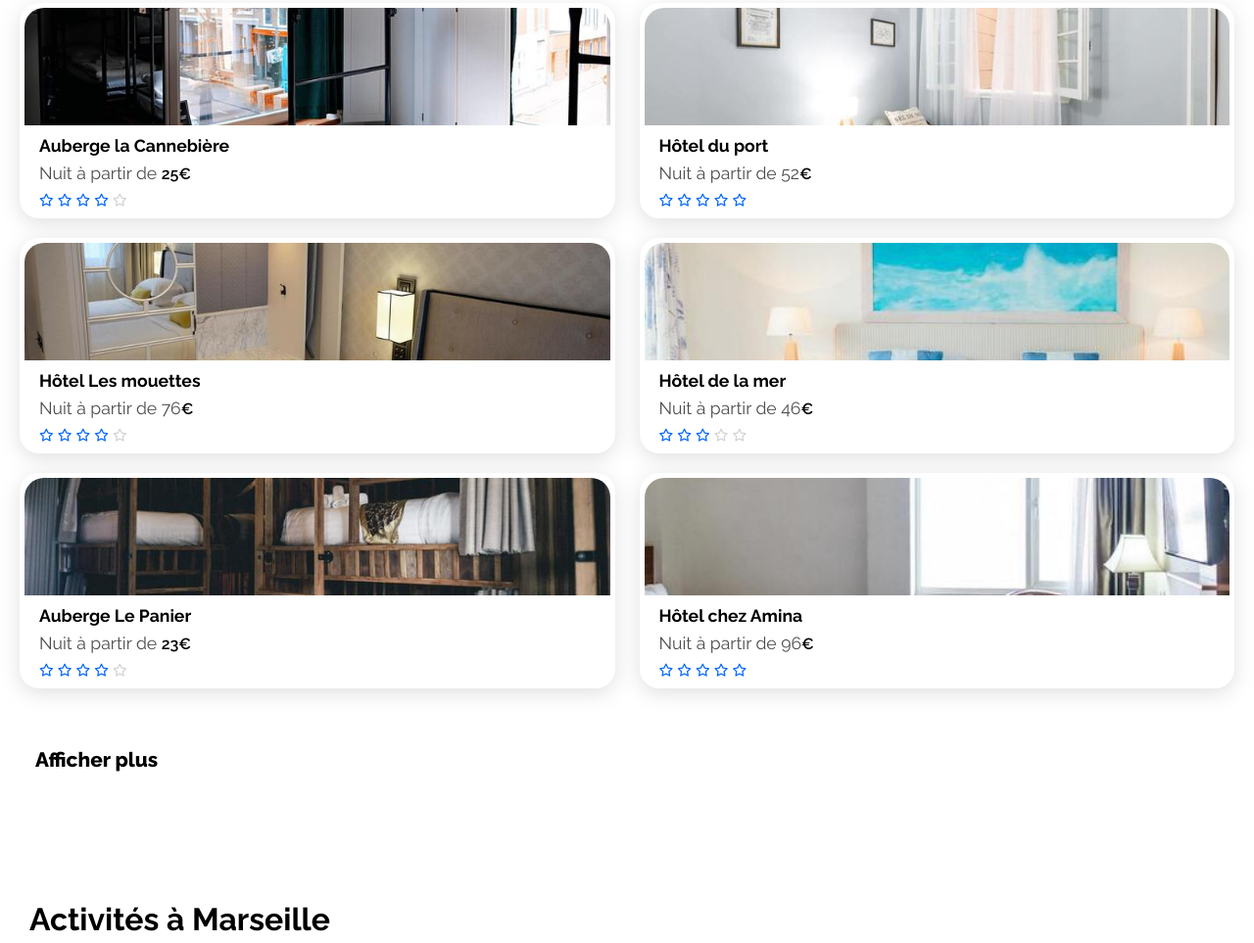
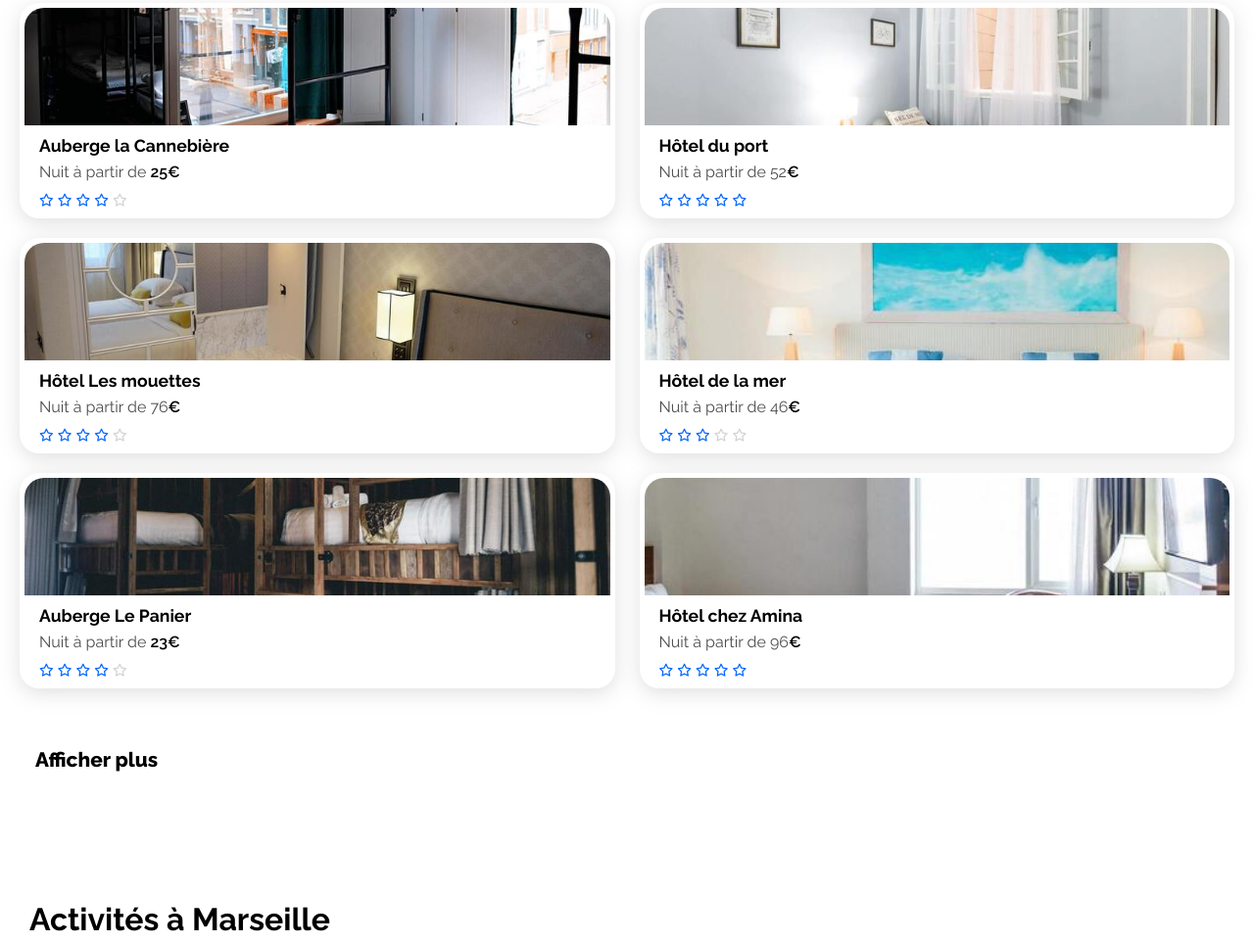
Before and after one commit to Anthonoir576/AnthonyFalvo_2_29072021, a plain HTML site: page index.html in a window 1280 px wide. Shown: the part 1395-2358 px from the top of the page at 98% size. Drawn offline with Linux system fonts and the light colour scheme.

Commit message:
correction suite au recommandation evaluateur

```diff
--- a/source/css/style.css
+++ b/source/css/style.css
@@ -657,8 +657,7 @@ footer :nth-child(0n+3) a {
 /* RECTIFICATION MAIN TITLE AND TEXT */
 @media only screen and (max-width: 1556px) and (min-width: 1201px) {
 
-  main #hotel .cards .card .card-title,
-  main #hotel .cards .card .card-text {
+  main #hotel .cards .card .card-title {
 
     font-size: 1.1rem;
 
```
